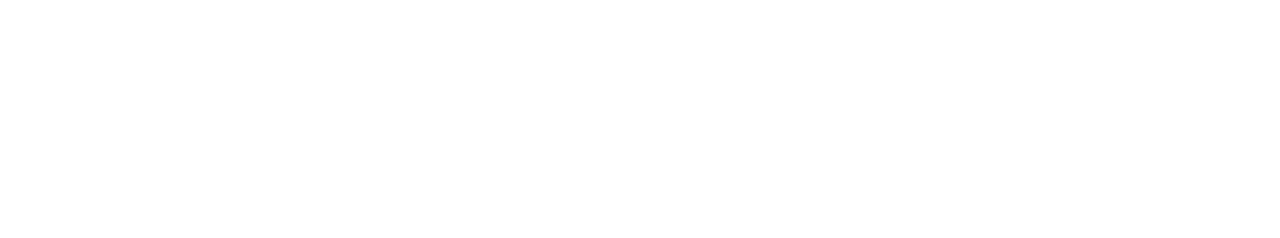
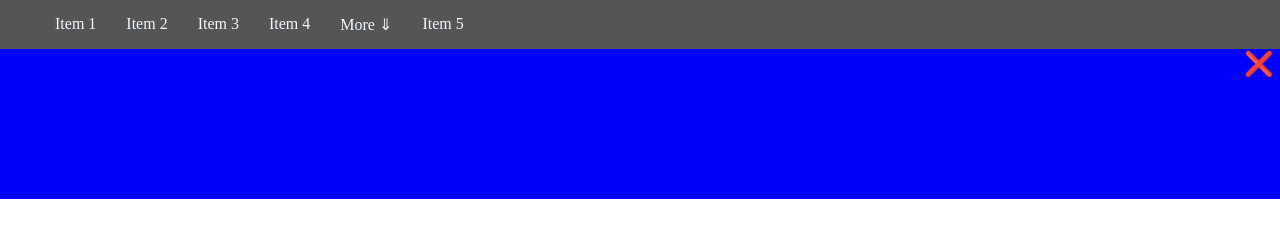
Before and after one commit to SinaKarimi00/Web, a plain HTML site: page Nav bar with JQuery/index.html in a window 1280 px wide. Drawn offline with Linux system fonts and the light colour scheme.

Commit message:
Second commit

```diff
--- a/Nav bar with JQuery/index.html
+++ b/Nav bar with JQuery/index.html
@@ -4,9 +4,25 @@
     <meta charset="UTF-8">
     <meta http-equiv="X-UA-Compatible" content="IE=edge">
     <meta name="viewport" content="width=device-width, initial-scale=1.0">
-    <title>Document</title>
+    <title>Navbar with JQuery</title>
+    <link rel="stylesheet" href="style.css">
 </head>
 <body>
-
+    <div id="nav">
+        <ul>
+            <li><a href="#">Item 1</a></li>
+            <li><a href="#">Item 2</a></li>
+            <li><a href="#">Item 3</a></li>
+            <li><a href="#">Item 4</a></li>
+            <li><a href="#">More &#8659;
+                <div id="navChild">
+                    <button id="close">&#10060;</button>
+                </div>
+            </a></li>
+            <li><a href="#">Item 5</a></li>
+        </ul>
+    </div>
+    <script src="JQ/jquery-3.6.0.js"></script>
+    <script src="nav.js"></script>
 </body>
 </html>
--- a/Nav bar with JQuery/style.css
+++ b/Nav bar with JQuery/style.css
@@ -0,0 +1,36 @@
+*{box-sizing: border-box;}
+body{margin: 0;}
+#nav{
+    background-color: #555555;
+    position: relative;
+}
+ul{
+    display: flex;
+    list-style: none;
+    margin: 0;
+}
+a{
+    display: block;
+    color: aliceblue;
+    text-decoration: none;
+    padding: 15px;
+}
+a:hover{
+    background-color: #202020;
+}
+#navChild{
+    background-color: blue;
+    height: 150px;
+    width: 100%;
+    position: absolute;
+    top: 100%;
+    left: 0;
+}
+#close{
+    position: absolute;
+    font-size: 1.5em;
+    right: 0;
+    box-shadow: none;
+    background-color: inherit;
+    border: none;
+}
```
